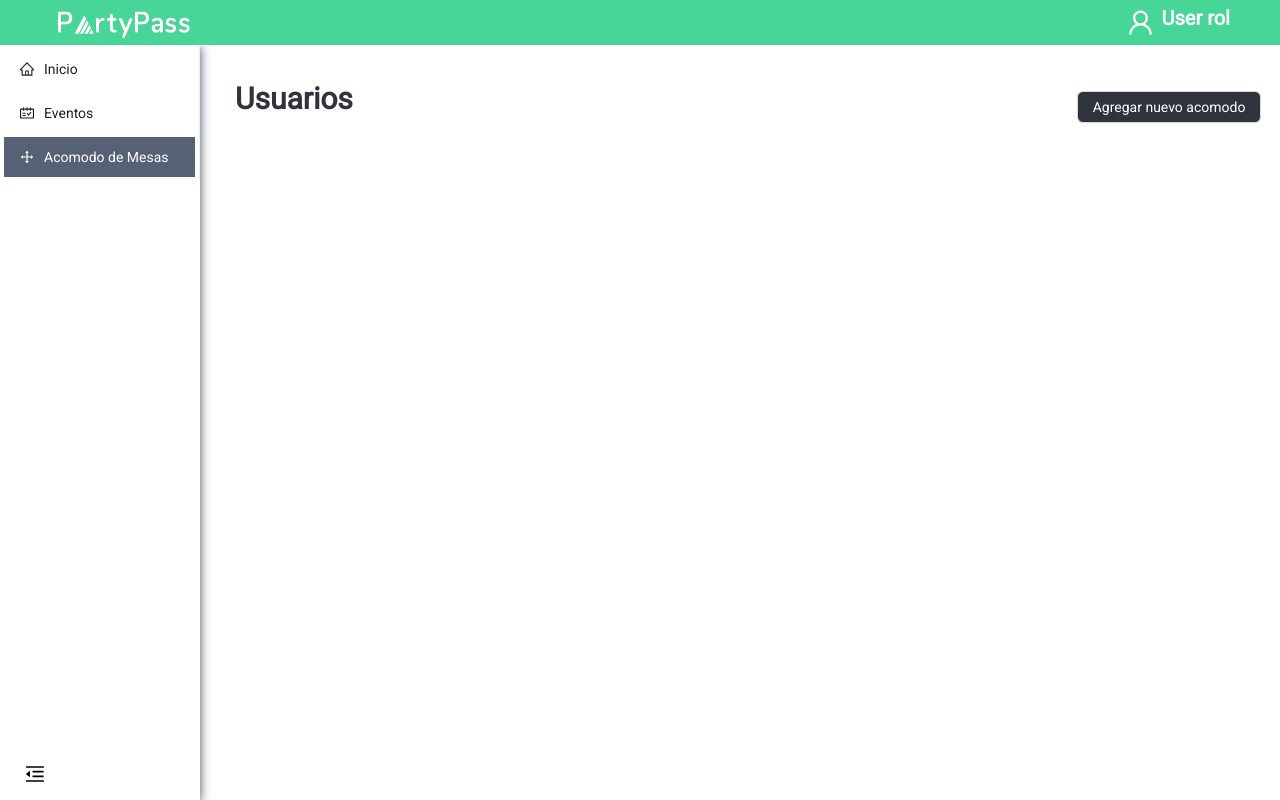
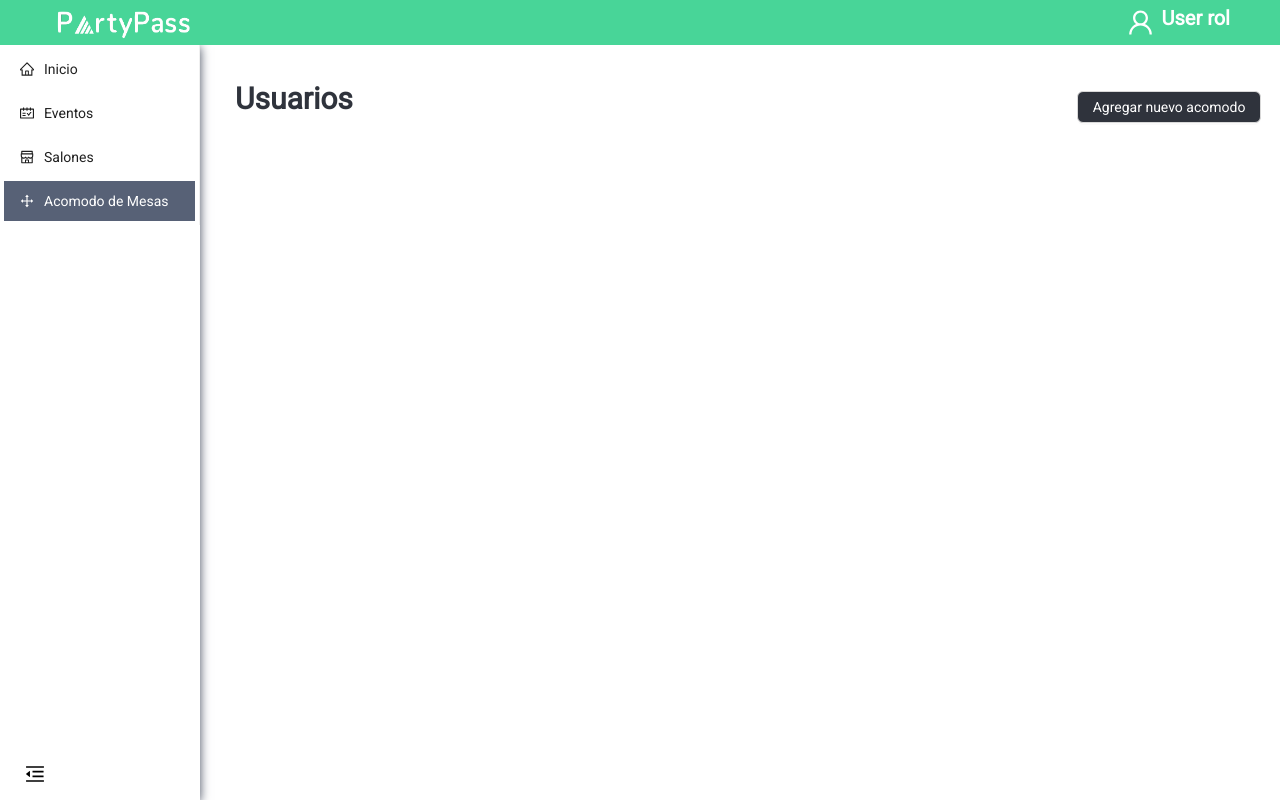
Before and after one commit to alonsosfera/event-ticket-project, a Next.js app: page /room-maps in a window 1280 px wide. Built offline with nearby package versions, Linux system fonts and the light colour scheme.

Commit message:
[PP-33] correction rebase add menu items

```diff
--- a/components/layout/menu-items.js
+++ b/components/layout/menu-items.js
@@ -1,4 +1,4 @@
-import { DragOutlined , HomeOutlined , ScheduleOutlined  } from "@ant-design/icons"
+import { DragOutlined , HomeOutlined , ScheduleOutlined , ShopOutlined } from "@ant-design/icons"
 import Link from "next/link"
 
 export const menuItems = [
@@ -13,6 +13,11 @@ export const menuItems = [
     label: <Link href="/events">Eventos</Link>
   },
   {
+    key: "/rooms",
+    icon: <ShopOutlined />,
+    label: <Link href="/rooms">Salones</Link>
+  },
+  {
     key: "/room-maps",
     icon: <DragOutlined />,
     label: <Link href="/room-maps">Acomodo de Mesas</Link>
--- a/components/room-maps/room-maps-components.js
+++ b/components/room-maps/room-maps-components.js
@@ -23,7 +23,8 @@ const RoomMaps = () => {
               </Typography.Title>
             </Col>
             <Col
-              xs={12} md={4}
+              xs={12}
+              md={8}
               lg={4}>
               <Button
                 key="submit"
```
